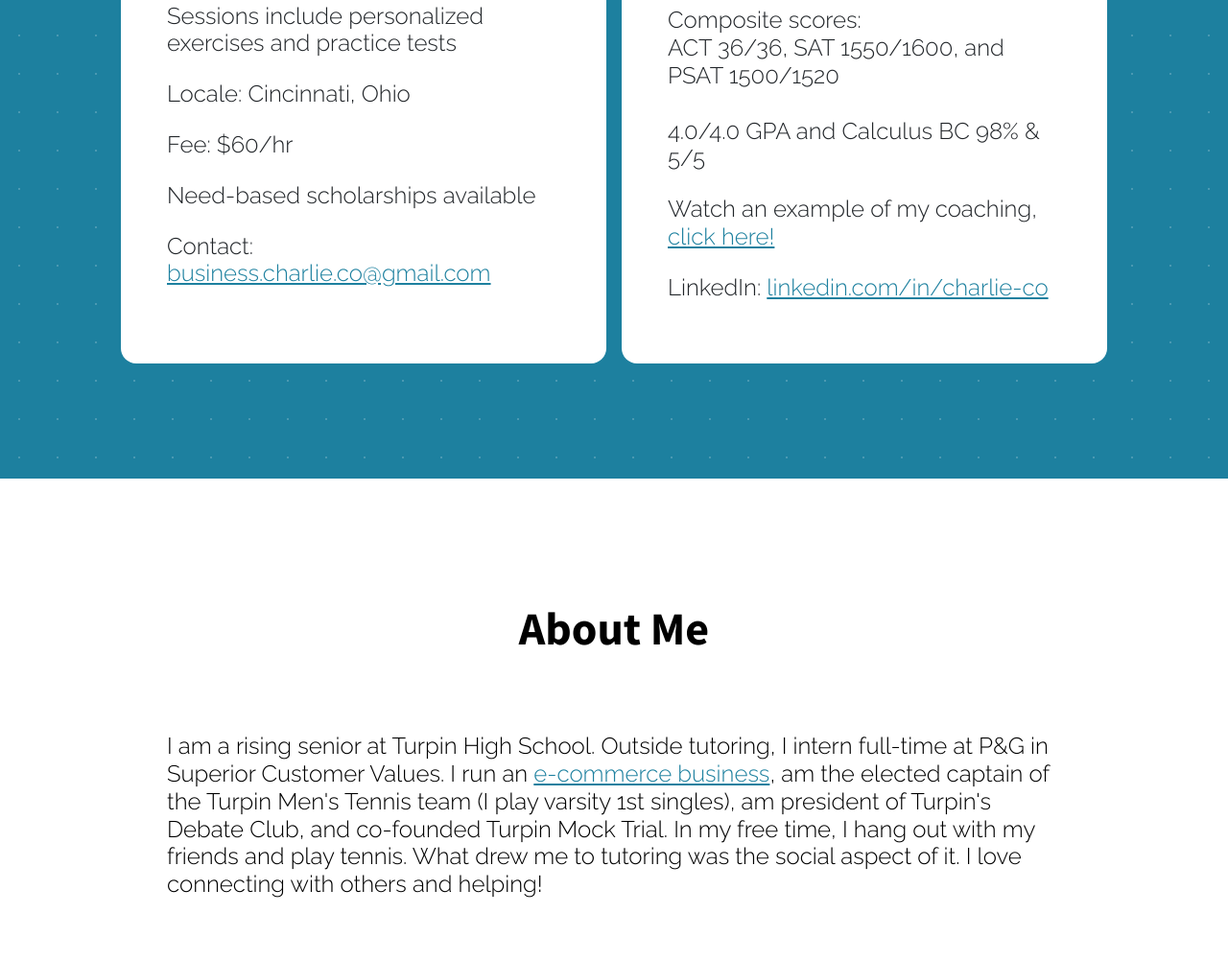
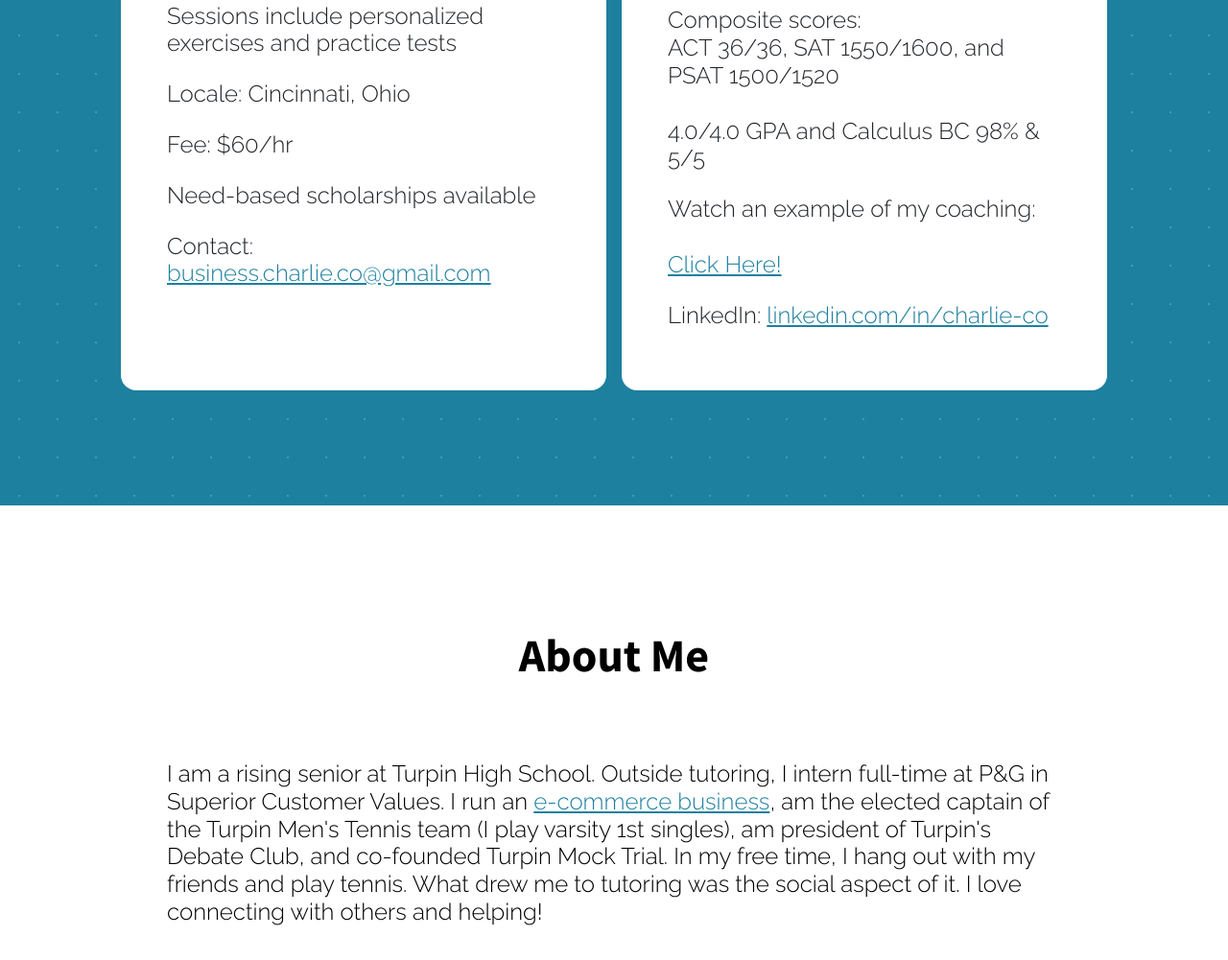
Before and after one commit to charlie-works/charlie-works.github.io, a website: page index.html in a window 1280 px wide. Shown: the part 1423-2424 px from the top of the page at 96% size. Drawn offline with nearby package versions, Linux system fonts and the light colour scheme; some packages are replaced by stand-ins of ours.

Commit message:
Update index.html

```diff
--- a/index.html
+++ b/index.html
@@ -97,7 +97,7 @@
                             <h4 class="card-text">Composite scores: <br> ACT 36/36, SAT 1550/1600, and PSAT 1500/1520 <br><br> 4.0/4.0 GPA and Calculus BC 98% & 5/5
                             </h4>
 
-                            <h4 class="card-text">Watch an example of my coaching, <a href="https://www.youtube.com/watch?v=y8q2PoyhuFM">click here!</a>
+                            <h4 class="card-text">Watch an example of my coaching:<br><br><a href="https://www.youtube.com/watch?v=y8q2PoyhuFM">Click Here!</a>
                             </h4>
 
                             <h4 class="card-text">LinkedIn: <a href="https://www.linkedin.com/in/charlie-co/">linkedin.com/in/charlie-co</a>
```
